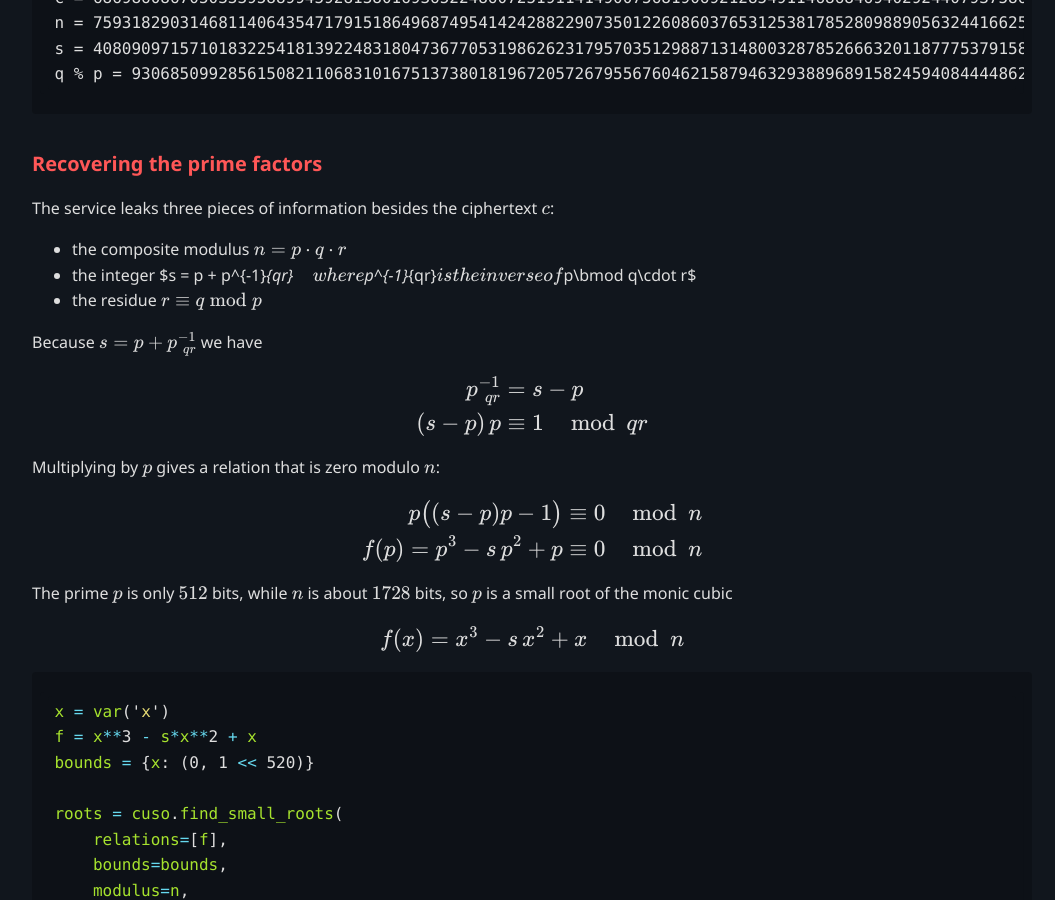
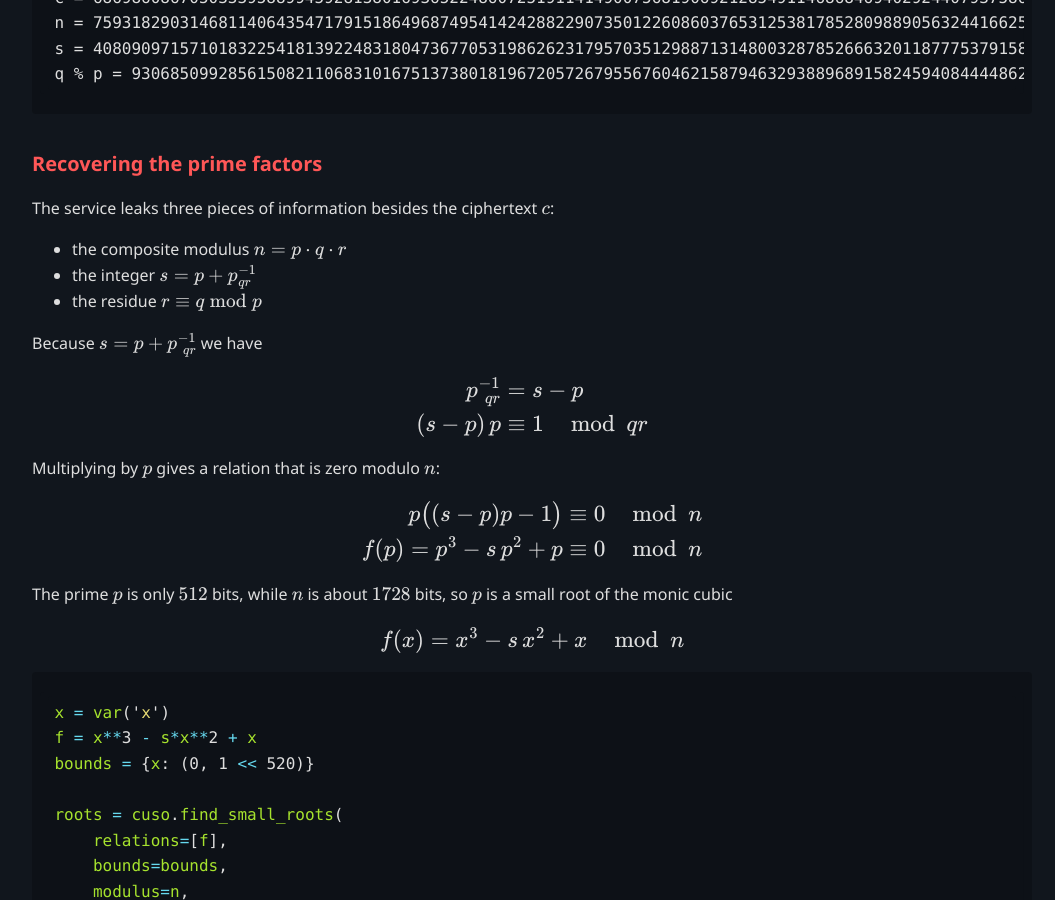
Before and after one commit to Zukane/zukane.github.io, a Jekyll site: the page built from docs/_posts/2025-07-13-phony.md, in a window 1280 px wide and 900 px high, scrolled down 1945 px. Shown: the whole window, without its empty margins (108-1163 px from the left). Built offline with Jekyll 4.4.1, drawn with Linux system fonts in a browser that asks for light colours.

Commit message:
small mathtex fixes

```diff
--- a/docs/_posts/2025-07-13-phony.md
+++ b/docs/_posts/2025-07-13-phony.md
@@ -79,7 +79,7 @@ q % p = 930685099285615082110683101675137380181967205726795567604621587946329388
 
 The service leaks three pieces of information besides the ciphertext $c$:
 * the composite modulus $n = p \cdot q \cdot r$
-* the integer $s = p + p^{-1}_{qr}$ where $p^{-1}_{qr}$ is the inverse of $p\bmod q\cdot r$
+* the integer $s = p + p^{-1}_{qr}$
 * the residue $r \equiv q \bmod p$
 
 Because $s = p + p^{-1}_{\;qr}$ we have
```
